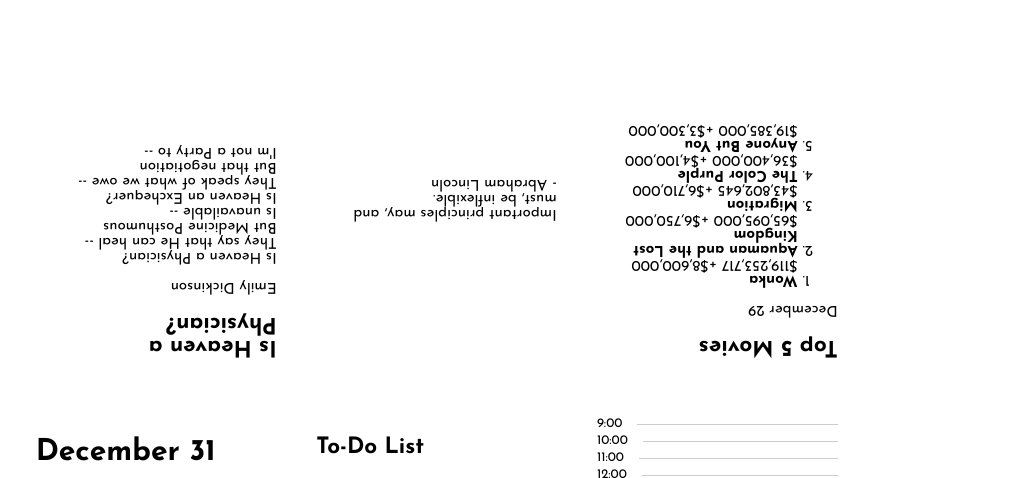
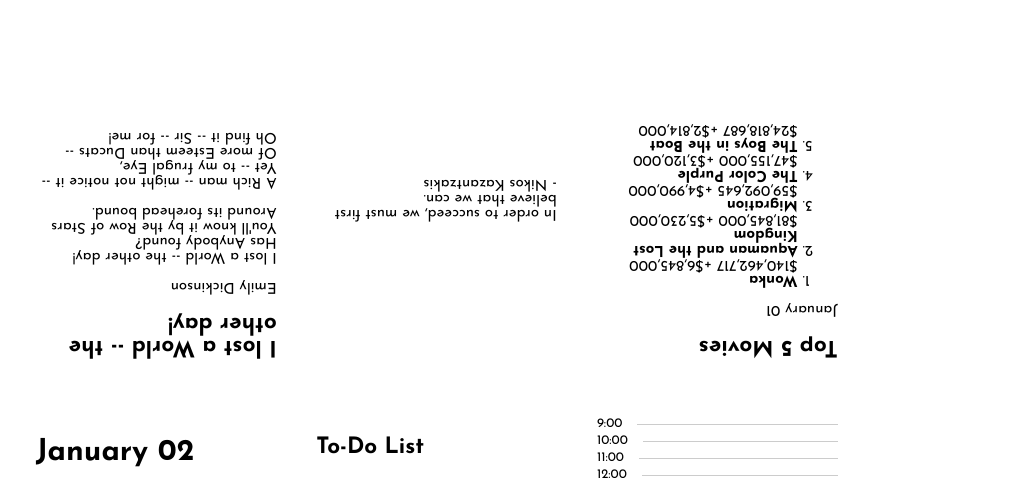
Before and after one commit to claifiifi/dailybailey, a plain HTML site: page index.html in a window 1280 px wide. Shown: the top 478 px of the page, 265-1280 px from the left. Drawn offline with Linux system fonts and the light colour scheme.

Commit message:
Auto-generated webpage updates

```diff
--- a/index.html
+++ b/index.html
@@ -3,7 +3,7 @@
 <head>
   <meta charset="UTF-8">
   <link rel="stylesheet" href="https://fonts.googleapis.com/css2?family=Josefin+Sans:wght@300;400;700&display=swap">
-  <title>December 31</title>
+  <title>January 02</title>
   <style>
     body {
       margin: 0;
@@ -59,16 +59,16 @@
   </style>
 </head>
 <body>
-  <div class="part rotated"><image src='https://oaidalleapiprodscus.blob.core.windows.net/private/org-T4pA0hmYtK1eWHxdWFyCJOQ0/user-8O58WClshAbUo5KFcVXuHulb/img-JrIPUlPY6RkiWRzAoftem261.png?st=2023-12-31T03%3A36%3A37Z&se=2023-12-31T05%3A36%3A37Z&sp=r&sv=2021-08-06&sr=b&rscd=inline&rsct=image/png&skoid=6aaadede-4fb3-4698-a8f6-684d7786b067&sktid=a48cca56-e6da-484e-a814-9c849652bcb3&skt=2023-12-30T15%3A07%3A36Z&ske=2023-12-31T15%3A07%3A36Z&sks=b&skv=2021-08-06&sig=N9BNB7H/lEkTA0TfVqq/1sHmkLmOQOWDfp51zZmM6O4%3D'></div>
+  <div class="part rotated"><image src='images/image1.png'></div>
   <div class="part rotated">
-          <h2>Is Heaven a Physician?</h2>
+          <h2>I lost a World -- the other day!</h2>
           <p>Emily Dickinson</p>
-          <p>Is Heaven a Physician?<br>They say that He can heal --<br>But Medicine Posthumous<br>Is unavailable --<br>Is Heaven an Exchequer?<br>They speak of what we owe --<br>But that negotiation<br>I'm not a Party to --</p>
+          <p>I lost a World -- the other day!<br>Has Anybody found?<br>You'll know it by the Row of Stars<br>Around its forehead bound.<br><br>A Rich man -- might not notice it --<br>Yet -- to my frugal Eye,<br>Of more Esteem than Ducats --<br>Oh find it -- Sir -- for me!</p>
           </div>
-  <div class="part rotated" style="display:grid;"><p>Important principles may, and must, be inflexible.<br>- Abraham Lincoln</p></div>
-  <div class="part rotated"><h2>Top 5 Movies</h2><p>December 29</p><ol><li><strong>Wonka</strong><br>$119,253,717    +$8,600,000</li><li><strong>Aquaman and the Lost Kingdom</strong><br>$65,095,000    +$6,750,000</li><li><strong>Migration</strong><br>$43,802,645    +$6,710,000</li><li><strong>The Color Purple</strong><br>$36,400,000    +$4,100,000</li><li><strong>Anyone But You</strong><br>$19,385,000    +$3,300,000</li></ol></div>
+  <div class="part rotated" style="display:grid;"><p>In order to succeed, we must first believe that we can.<br>- Nikos Kazantzakis</p></div>
+  <div class="part rotated"><h2>Top 5 Movies</h2><p>January 01</p><ol><li><strong>Wonka</strong><br>$140,462,717    +$6,845,000</li><li><strong>Aquaman and the Lost Kingdom</strong><br>$81,845,000    +$5,230,000</li><li><strong>Migration</strong><br>$59,092,645    +$4,990,000</li><li><strong>The Color Purple</strong><br>$47,155,000    +$3,120,000</li><li><strong>The Boys in the Boat</strong><br>$24,818,687    +$2,814,000</li></ol></div>
   <div class="part"><h2>Notes</h2></div>
-  <div class="part"><h1>December 31</h1><image src='https://oaidalleapiprodscus.blob.core.windows.net/private/org-T4pA0hmYtK1eWHxdWFyCJOQ0/user-8O58WClshAbUo5KFcVXuHulb/img-1mIMfAsvu7phB3Mkfzg6aVrO.png?st=2023-12-31T03%3A37%3A06Z&se=2023-12-31T05%3A37%3A06Z&sp=r&sv=2021-08-06&sr=b&rscd=inline&rsct=image/png&skoid=6aaadede-4fb3-4698-a8f6-684d7786b067&sktid=a48cca56-e6da-484e-a814-9c849652bcb3&skt=2023-12-31T00%3A28%3A42Z&ske=2024-01-01T00%3A28%3A42Z&sks=b&skv=2021-08-06&sig=oXjbjAIemhSRuK4S7OvKEbS5fSxbOpnfeOlWJLXS%2Bzc%3D'></div>
+  <div class="part"><h1>January 02</h1><image src='images/image2.png'></div>
   <div class="part">
     <h2>To-Do List</h2>
 <ul style="list-style-type:circle;font-size:22px;">
```
Also changed, not shown: 2 other files.
